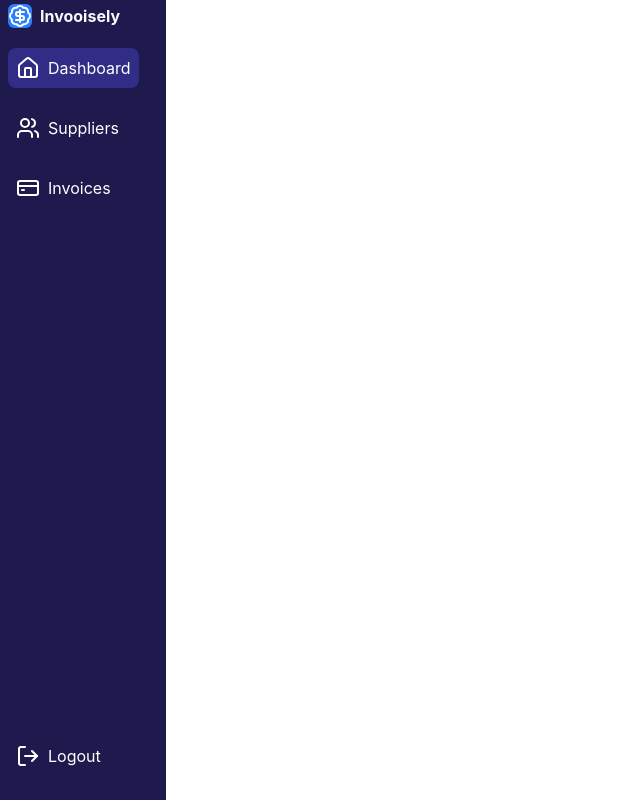
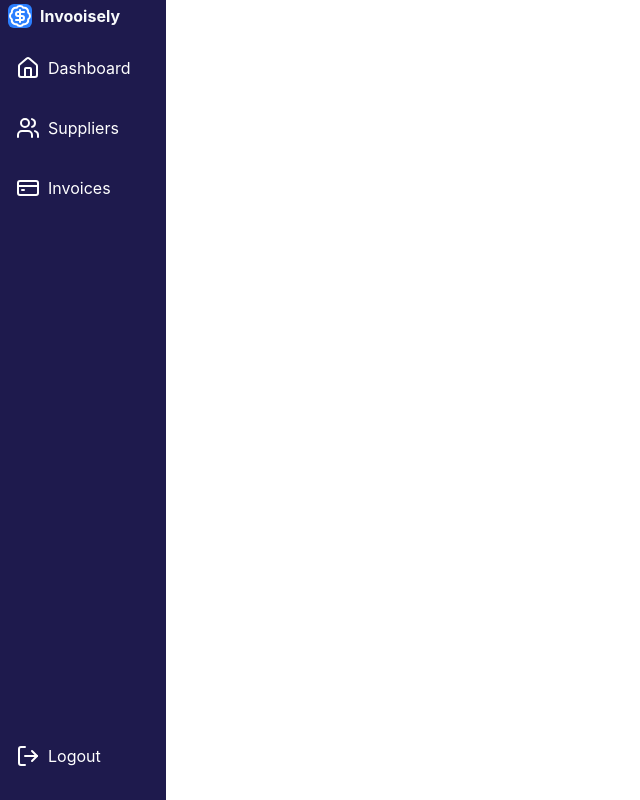
Before and after one commit to walidnoussir/Smart_Invoice-, a React app in the folder Frontend/: page / in a window 1280 px wide. Shown: the whole page, without its empty margins (0-640 px from the left). Built offline with nearby package versions, Linux system fonts and the light colour scheme; the HTML template or start-up script is replaced by a standard one.

Commit message:
updating path to dashboard

```diff
--- a/Frontend/package.json
+++ b/Frontend/package.json
@@ -15,8 +15,10 @@
     "@mui/material": "^9.0.1",
     "@tailwindcss/vite": "^4.3.0",
     "axios": "^1.16.0",
+    "chart.js": "^4.5.1",
     "lucide-react": "^1.14.0",
     "react": "^19.2.6",
+    "react-chartjs-2": "^5.3.1",
     "react-dom": "^19.2.6",
     "react-hook-form": "^7.75.0",
     "react-hot-toast": "^2.6.0",
--- a/Frontend/src/components/SideBar.jsx
+++ b/Frontend/src/components/SideBar.jsx
@@ -6,7 +6,7 @@ function SideBar() {
     <div className="flex flex-col justify-between h-[95%] fixed py-4 px-2">
       <ul className="flex gap-5 flex-col text-white">
         <li>
-          <NavLink to="/" className="li">
+          <NavLink to="/Dashboard" className="li">
             <House />
             <span>Dashboard</span>
           </NavLink>
```
Also changed, not shown: 2 other files (tests, documents, lock files or other folders).
